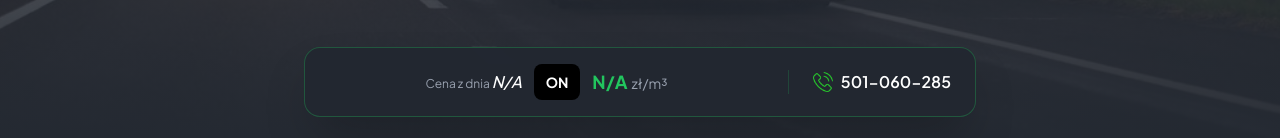
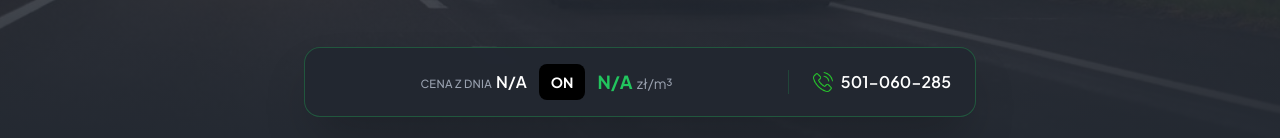
Before and after one commit to majkus1/fuel-company-dashboard, a Next.js app: page / in a window 1280 px wide. Shown: the part 659-797 px from the top of the page. Built offline with nearby package versions, Linux system fonts and the light colour scheme; no server answers; the database is empty.

Commit message:
update layout6

```diff
--- a/app/components/PriceDisplay.jsx
+++ b/app/components/PriceDisplay.jsx
@@ -30,9 +30,11 @@ export default async function PriceDisplay() {
       <div className="flex flex-col sm:flex-row sm:items-center sm:justify-between sm:gap-6 sm:px-6 sm:py-4">
         <div className="order-last flex items-center justify-between gap-4 px-4 py-3 sm:order-first sm:flex-1 sm:justify-start sm:gap-4 sm:px-0 sm:py-0" style={{ justifyContent: 'center' }}>
           <div className="flex flex-row items-center gap-3">
-            <div>
-              <span className="text-xs text-gray-400">Cena z dnia </span>
-              <span className="font-medium italic text-white">{datprice}</span>
+            <div className="flex items-baseline gap-1">
+              <span className="text-[0.7rem] font-medium uppercase tracking-wide text-gray-400">
+                Cena z dnia
+              </span>
+              <span className="text-sm font-semibold text-white sm:text-base">{datprice}</span>
             </div>
             <div className="rounded-lg bg-black px-3 py-1.5">
               <span className="text-sm font-bold text-white">ON</span>
```
